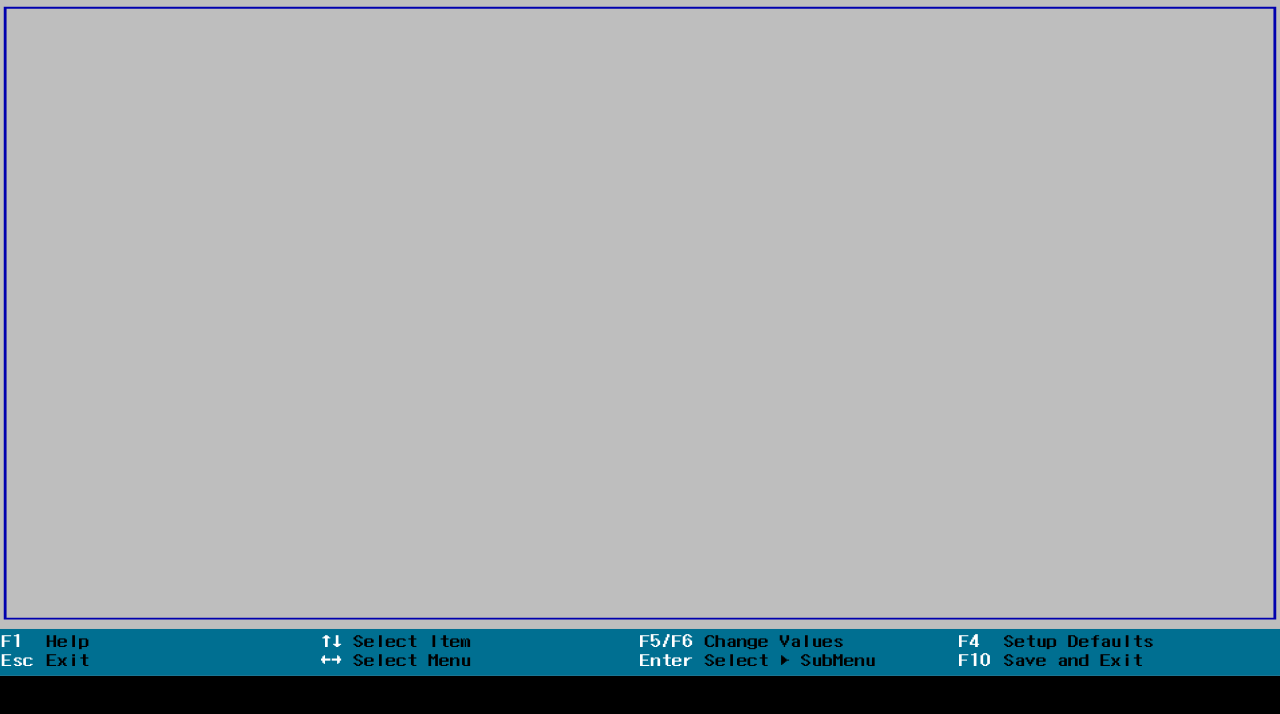
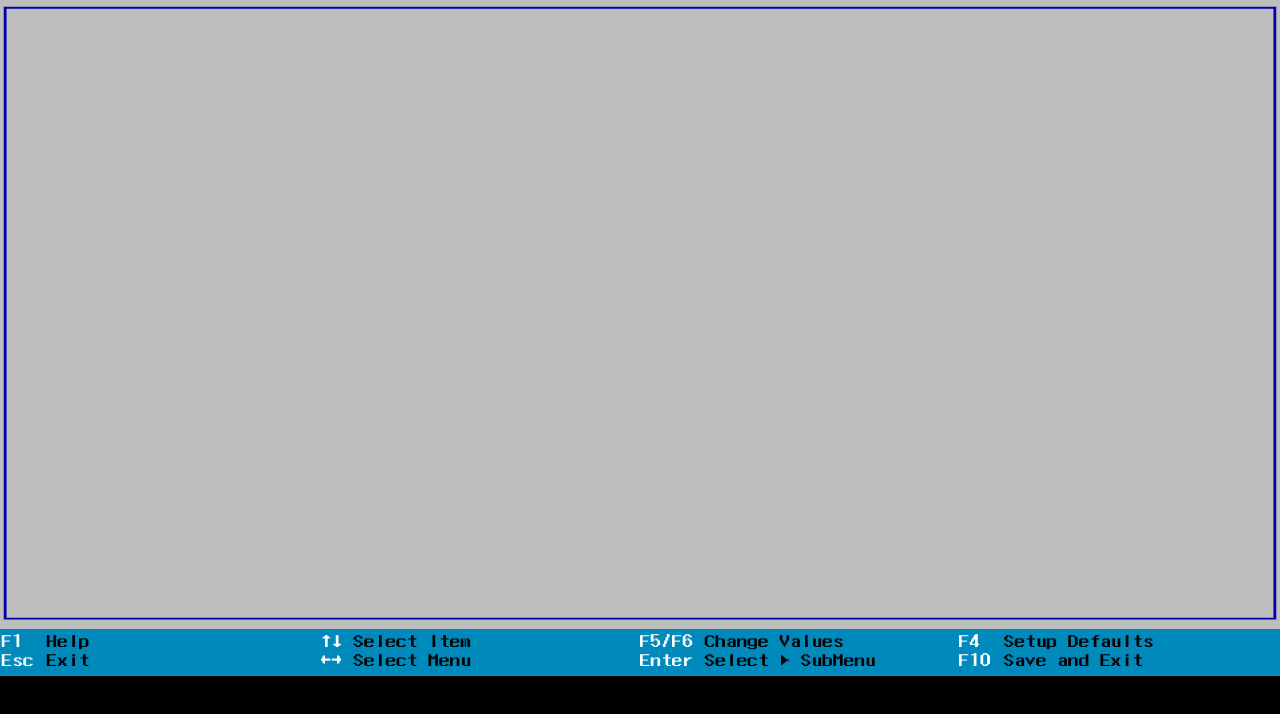
Before and after one commit to lucmsilva651/FakeInsyde, a plain HTML site: page firmware/index.html in a window 1280 px wide. Shown: the part 84-798 px from the top of the page. Drawn offline with Linux system fonts and the light colour scheme; files that its build step writes are made by us from their sources.

Commit message:
Update firmware.css

```diff
--- a/css/firmware.css
+++ b/css/firmware.css
@@ -75,7 +75,7 @@ body {
 }
 
 .help {
-  background-color: #006f91;
+  background-color: #008abb;
   display: flex;
   flex-wrap: wrap;
   padding: 4px 2px;
```
